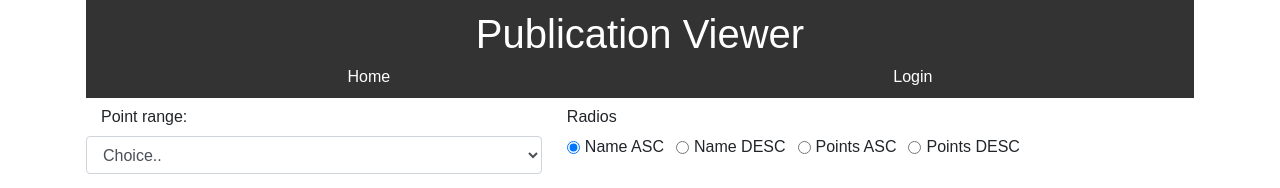
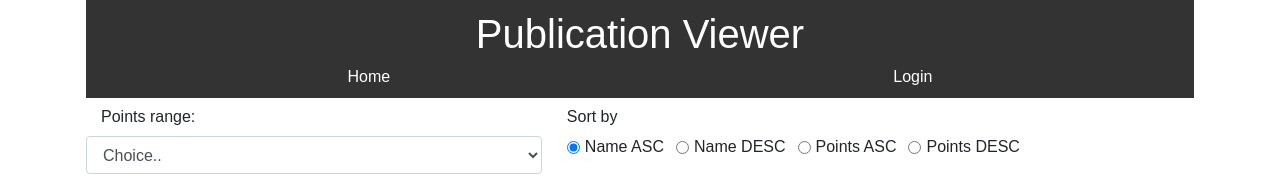
Before and after one commit to Tweezt/PublicationViewerNew, a React (Create React App) app: page / in a window 1280 px wide. Shown: the top 188 px of the page. Built offline with nearby package versions, Linux system fonts and the light colour scheme.

Commit message:
Change names for some labels

```diff
--- a/src/components/FilterMagazine.js
+++ b/src/components/FilterMagazine.js
@@ -50,7 +50,7 @@ export class FilterMagazine extends Component {
 
             <Form.Group as={Col} controlId="formGridState" column sm={5}>
               <Form.Label as="legend" column sm={6}>
-                Point range:{" "}
+                Points range:{" "}
               </Form.Label>
               <Form.Control as="select" onChange={this.onChangeRange}>
                 <option value="">Choice..</option>
@@ -63,7 +63,7 @@ export class FilterMagazine extends Component {
 
             <Form.Group as={Col}>
               <Form.Label as="legend" column sm={2}>
-                Radios
+                Sort by
               </Form.Label>
               <Col sm={10}>
                 <Form.Check
--- a/src/components/pages/FavoriteMagazineList.js
+++ b/src/components/pages/FavoriteMagazineList.js
@@ -115,7 +115,7 @@ class FavoriteMagazineList extends Component {
         <header style={headerStyle}>
           <h2>Favorites Magazines</h2>
           <Button type="button" onClick={() => this.makePdf()}>
-            Make PDF
+            Export the list as PDF
           </Button>
         </header>
         <Alert variant="primary" show={this.state.isMessage}>
```
